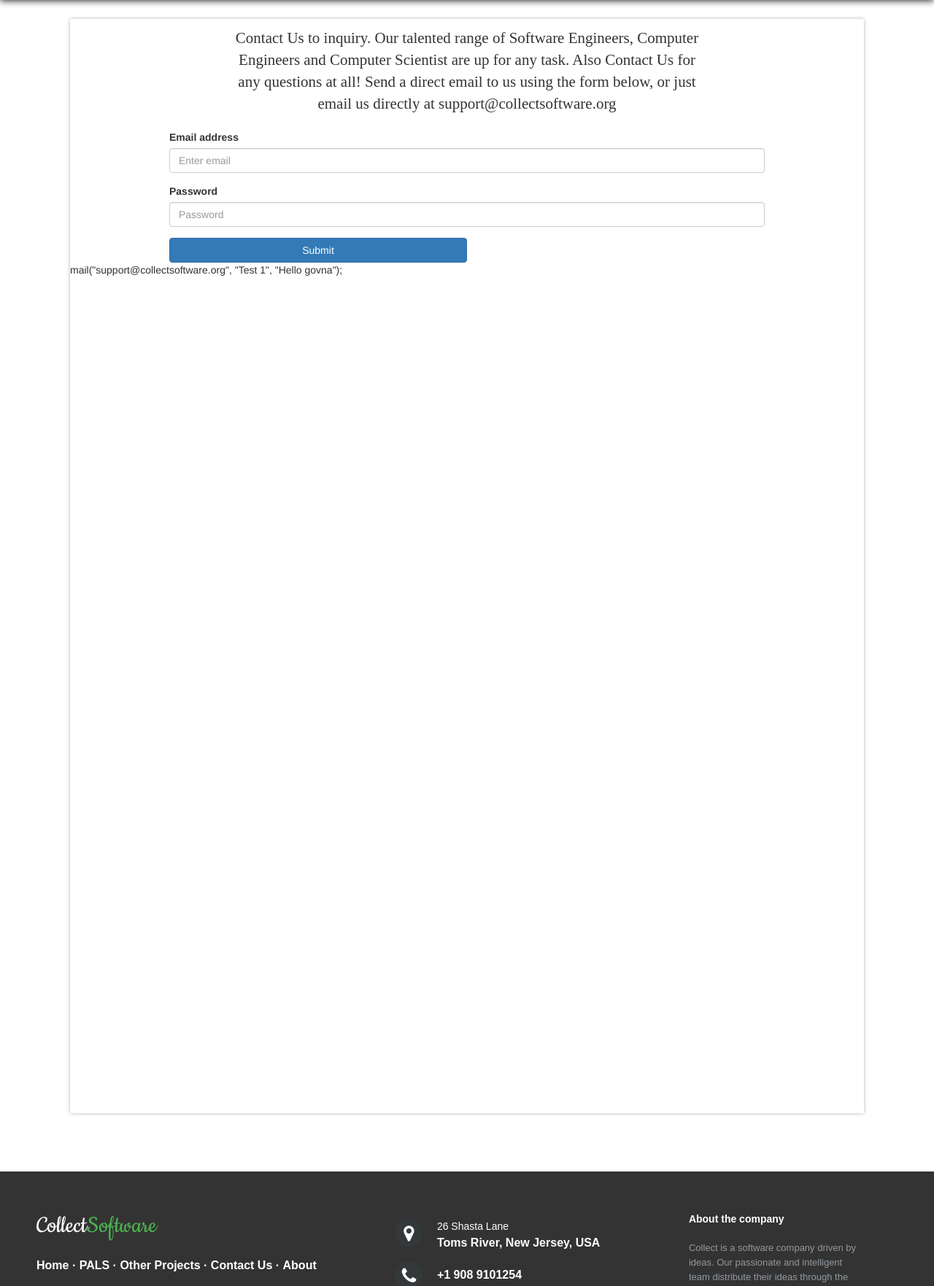
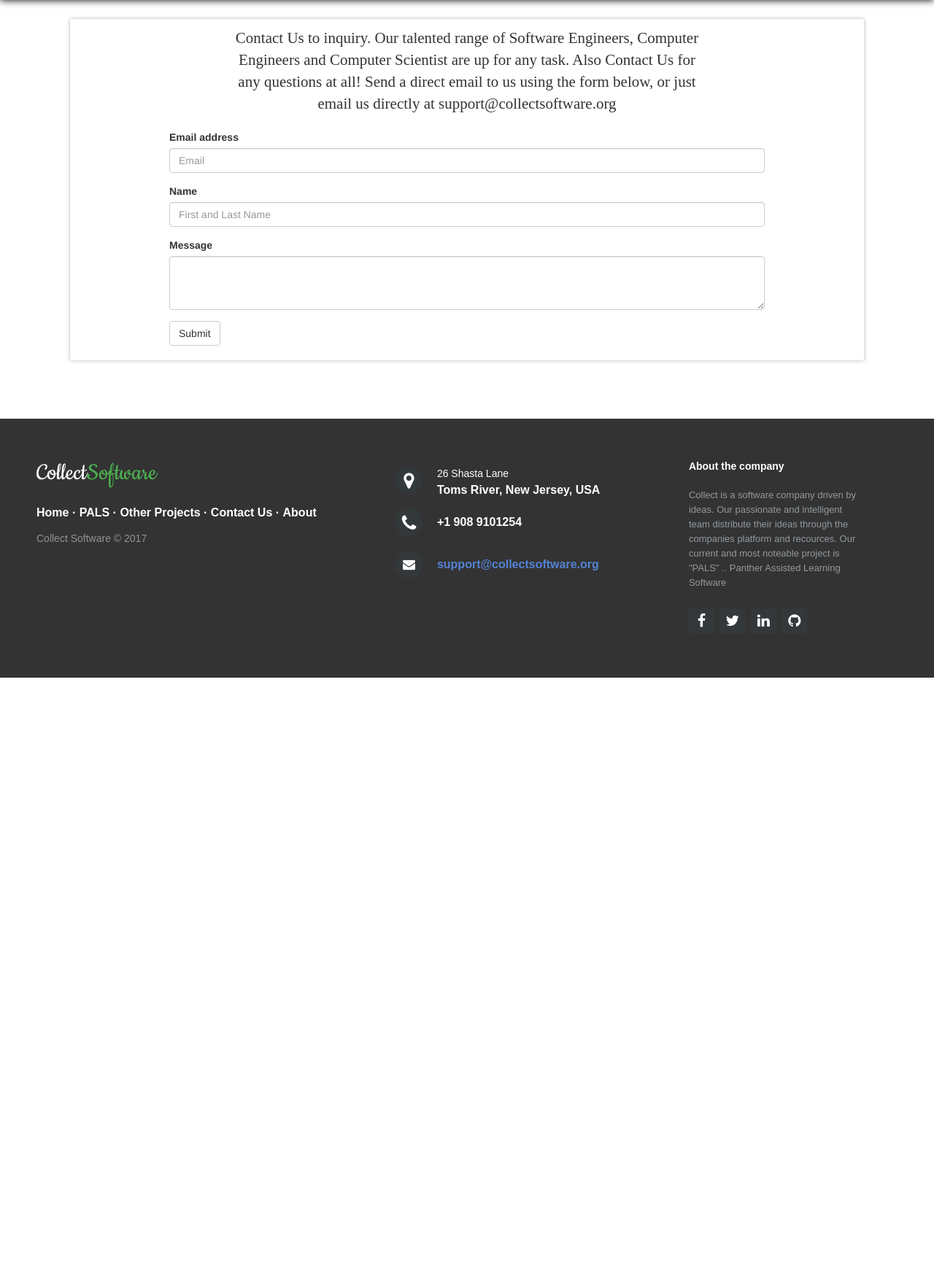
Before and after one commit to ngattusohw/Collect-Website, a PHP site: page /contact in a window 1280 px wide. Shown: the part 74-1837 px from the top of the page at 73% size. After the commit the page ends 1003 px from the top, so only its background shows below. Run offline with PHP 8.4, Linux system fonts and the light colour scheme; some libraries are stand-ins or nearby versions.

Commit message:
Adding automatic email form for questions and inquiries

```diff
--- a/ContactContent.php
+++ b/ContactContent.php
@@ -1,27 +1,25 @@
-	<div id="content">
+	<div id="content" style="height: 50%;">
 
 		<p class = "company">
 				Contact Us to inquiry. Our talented range of Software Engineers, Computer Engineers and Computer Scientist are up for any task. Also Contact Us for any questions at all! Send a direct email to us using the form below, or just email us directly at support@collectsoftware.org
 		</p>
 
 
-		<form>
-		    <div class="form-group">
-		      <label for="exampleInputEmail1">Email address</label>
-		      <input type="email" class="form-control" id="exampleInputEmail1" aria-describedby="emailHelp" placeholder="Enter email">
-		    </div>
-		    <div class="form-group">
-		      <label for="exampleInputPassword1">Password</label>
-		      <input type="password" class="form-control" id="exampleInputPassword1" placeholder="Password">
-		    </div>
-		    <button type="submit" class="btn btn-primary centerBtnForm">Submit</button>
-	  	</form>
-
-
-
-
-
-		mail("support@collectsoftware.org", "Test 1", "Hello govna");
+		<form action="contactForm" method="post">
+			<div class="form-group">
+				<label for="Email">Email address</label>
+				<input type="email" name="email" class="form-control" id="Email" placeholder="Email">
+			</div>
+			<div class="form-group">
+				<label for="EmailName">Name</label>
+				<input type="subject" name="emailerName" class="form-control" id="EmailName" placeholder="First and Last Name">
+			</div>
+			<div class="form-group">
+				<label for="message">Message</label>
+				<textarea id="message" name="message" class="form-control" rows="3"></textarea>
+			</div>
+			<button type="submit" class="btn btn-default" name="submit">Submit</button>
+		</form>
 
 			<br>
 
```
Also changed, not shown: FormSuccessContent.php (added, +42 -0 lines), ProjContent.php (+5 -2 lines), contactForm.php (added, +7 -0 lines).
